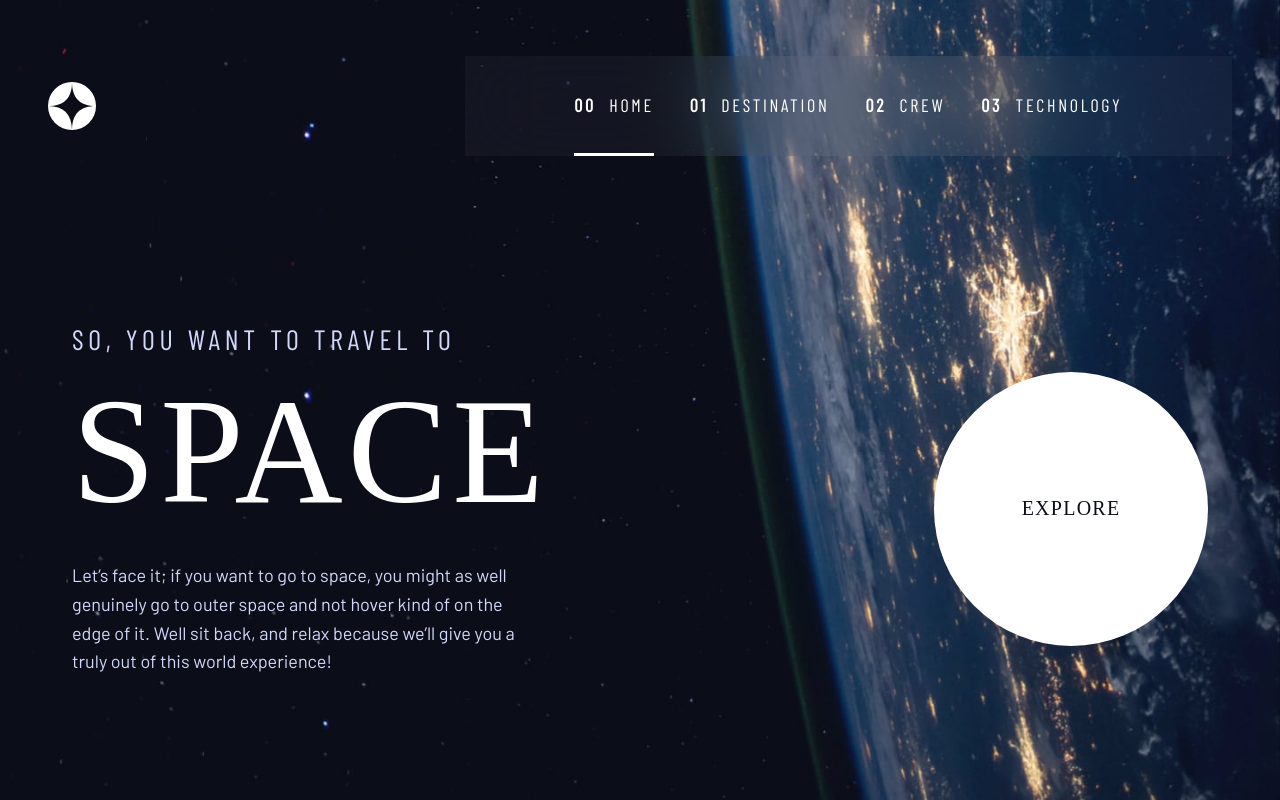
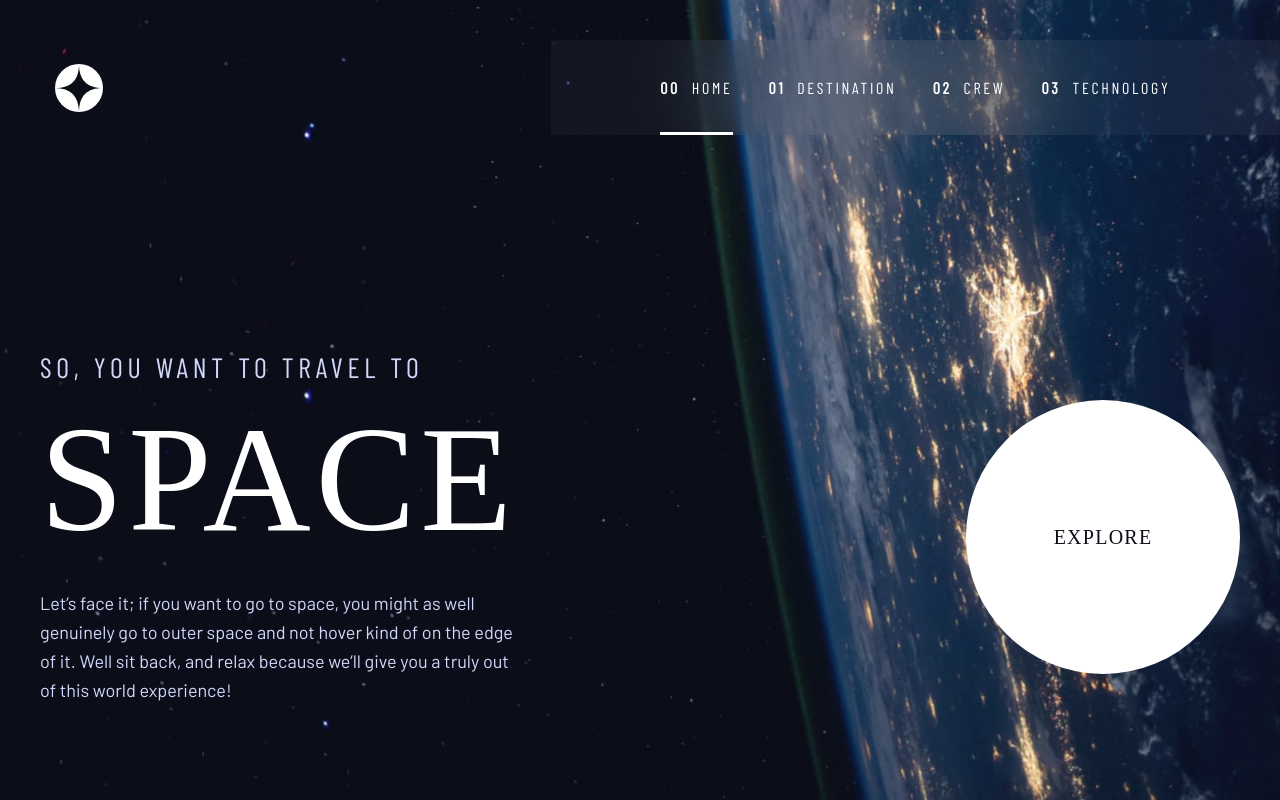
Before and after one commit to samuel-adu/space-tourism-website, a React (Create React App) app: page / in a window 1280 px wide. Built offline with nearby package versions, Linux system fonts and the light colour scheme; the HTML template or start-up script is replaced by a standard one; a web font is replaced by a local one.

Commit message:
style update

```diff
--- a/src/App.css
+++ b/src/App.css
@@ -146,20 +146,23 @@ p {
 }
 
 /* * Media Queries */
-@media (min-width: 640px) {
+@media (min-width: 40rem) {
   .container {
-    padding-inline: 2rem;
+    padding-inline: 2.5rem;
+    margin-inline: auto;
+    max-width: 1024px;
   }
 
   .page-heading {
     text-align: left;
+    margin-bottom: 3.75rem;
   }
 }
 
-@media (min-width: 1024px) {
+@media (min-width: 80rem) {
   .container {
+    padding-inline: 0;
     max-width: 1200px;
-    margin-inline: auto;
   }
 
   .page {
--- a/src/components/navbar/Navbar.jsx
+++ b/src/components/navbar/Navbar.jsx
@@ -17,7 +17,7 @@ function Navbar() {
   }, [navOpen]);
 
   return (
-    <div className="navbar">
+    <div className="navbar ">
       <Link className="logo" to="./">
         <img src={logo} alt="logo" />
       </Link>
@@ -36,9 +36,6 @@ function Navbar() {
       </button>
 
       <nav id="nav">
-        {/* <button onClick={toggleNav} className="nav-btn nav__close-btn">
-          <img src={cross} alt="nav toggle" />
-        </button> */}
         <div>
           <ul className="nav__list">
             <li className="nav__item">
--- a/src/components/navbar/navbar.css
+++ b/src/components/navbar/navbar.css
@@ -3,7 +3,7 @@
   align-items: center;
   justify-content: space-between;
   padding: 1.5rem;
-  margin-bottom: 1.5rem;
+  /* margin-bottom: 1.5rem; */
 }
 
 nav {
@@ -43,7 +43,7 @@ nav {
 
 .nav__link {
   font-family: var(--ff-mono);
-  font-size: var(--text-base);
+  font-size: var(--text-sm);
   font-weight: 400;
   text-transform: uppercase;
   color: var(--text-secondary);
@@ -59,12 +59,7 @@ nav {
   font-weight: 700;
 }
 
-@media (min-width: 640px) {
-  .navbar {
-    /* padding: 1.5rem 2.4375rem; */
-    margin-bottom: 2.5rem;
-  }
-
+@media (min-width: 40rem) {
   nav {
     visibility: unset;
     position: absolute;
@@ -90,8 +85,9 @@ nav {
   .nav__item {
     position: relative;
   }
+
   .nav__link {
-    padding-block: 2.4375rem;
+    padding-block: 2.375rem;
   }
 
   .nav__link:after {
@@ -105,9 +101,10 @@ nav {
     opacity: 0;
   }
 
-  /* .nav__link:hover {
+  .nav__link:hover {
     opacity: 0.5;
-  } */
+  }
+
   .nav__link:hover::after {
     opacity: 1;
     background-color: hsl(var(--clr-white) / 0.5);
@@ -122,14 +119,11 @@ nav {
   }
 }
 
-@media (min-width: 1024px) {
+@media (min-width: 80rem) {
   .navbar {
-    padding: 3.5rem 3rem;
-    margin-bottom: 1.25rem;
-  }
-
-  nav {
-    position: static;
+    position: relative;
+    top: 2.5rem;
+    padding-inline: 3.4375rem;
   }
 
   .nav__list {
--- a/src/components/routes/crew/crew.css
+++ b/src/components/routes/crew/crew.css
@@ -15,8 +15,7 @@
   opacity: 1;
 }
 
-.crew-tab-btn:hover,
-.crew-tab-btn:focus {
+.crew-tab-btn:hover {
   opacity: 0.5;
 }
 
@@ -43,7 +42,11 @@
   background-image: url(../../../assets/crew/background-crew-mobile.jpg);
 }
 
-@media (min-width: 640px) {
+@media (min-width: 40rem) {
+  .crew-page {
+    margin-top: 2.5rem;
+  }
+
   .bg-crew {
     background-image: url(../../../assets/crew/background-crew-tablet.jpg);
   }
@@ -67,7 +70,11 @@
   }
 }
 
-@media (min-width: 1024px) {
+@media (min-width: 80rem) {
+  .crew-page {
+    margin-top: 7.25rem;
+  }
+
   .bg-crew {
     background-image: url(../../../assets/crew/background-crew-desktop.jpg);
   }
--- a/src/components/routes/destination/destination.css
+++ b/src/components/routes/destination/destination.css
@@ -34,17 +34,16 @@
   opacity: 0;
 }
 
-.destination-tab-btn:focus::after,
-.destination-tab-btn:hover::after {
-  opacity: 0.5;
-}
-
 .destination-tab-btn.active {
   color: var(--bg-secondary);
 }
 
 .destination-tab-btn.active::after {
   opacity: 1;
+}
+
+.destination-tab-btn:hover::after {
+  opacity: 0.5;
 }
 
 .bg-destination {
@@ -55,7 +54,11 @@
   margin-block: 2rem;
 }
 
-@media (min-width: 640px) {
+@media (min-width: 40rem) {
+  .destination-page {
+    margin-top: 2.5rem;
+  }
+
   .bg-destination {
     background-image: url(../../../assets/destination/background-destination-tablet.jpg);
   }
@@ -74,9 +77,13 @@
   }
 }
 
-@media (min-width: 1024px) {
+@media (min-width: 80rem) {
   .bg-destination {
     background-image: url(../../../assets/destination/background-destination-desktop.jpg);
+  }
+
+  .destination-page {
+    margin-top: 7.25rem;
   }
 
   .destination-tab {
--- a/src/components/routes/home/home.css
+++ b/src/components/routes/home/home.css
@@ -1,3 +1,7 @@
+.homepage {
+  margin-top: 1.5rem;
+}
+
 .bg-home {
   background-image: url(../../../assets/home/background-home-mobile.jpg);
 }
@@ -63,9 +67,9 @@
   transform: scale(1.5);
 }
 
-@media (min-width: 640px) {
+@media (min-width: 40rem) {
   .homepage {
-    margin-top: 6rem;
+    margin-top: 7rem;
   }
 
   .bg-home {
@@ -75,9 +79,18 @@
   .main-heading {
     letter-spacing: 3.375px;
   }
+
+  .large-btn {
+    width: 242px;
+    height: 242px;
+  }
 }
 
-@media (min-width: 1024px) {
+@media (min-width: 80rem) {
+  .homepage {
+    margin-top: 15rem;
+  }
+
   .bg-home {
     background-image: url(../../../assets/home/background-home-desktop.jpg);
   }
--- a/src/components/routes/technology/Technology.jsx
+++ b/src/components/routes/technology/Technology.jsx
@@ -40,7 +40,7 @@ function Technology() {
           <div className="preview-img">
             <picture>
               <source
-                media="(min-width: 1024px)"
+                media="(min-width: 80rem)"
                 srcset={require(`../../../${images.portrait}`)}
                 sizes=""
               />
--- a/src/components/routes/technology/technology.css
+++ b/src/components/routes/technology/technology.css
@@ -37,7 +37,11 @@
   background-image: url(../../../assets/technology/background-technology-mobile.jpg);
 }
 
-@media (min-width: 640px) {
+@media (min-width: 40rem) {
+  .technology-page {
+    margin-top: 2.5rem;
+  }
+
   .bg-technology {
     background-image: url(../../../assets/technology/background-technology-tablet.jpg);
   }
@@ -48,7 +52,11 @@
   }
 }
 
-@media (min-width: 1024px) {
+@media (min-width: 80rem) {
+  .technology-page {
+    margin-top: 7.25rem;
+  }
+
   .bg-technology {
     background-image: url(../../../assets/technology/background-technology-desktop.jpg);
   }
@@ -62,10 +70,15 @@
   .technology-page .preview-img {
     position: absolute;
     right: 0;
+    top: 17.5rem;
+    flex: 1;
+    order: 3;
+    align-self: center;
   }
 
   .technology-page .page__body {
-    width: 50%;
+    flex: 1;
+    max-width: 470px;
   }
 
   .technology-page .tab {
--- a/src/index.css
+++ b/src/index.css
@@ -28,7 +28,7 @@
   --text-xs: 0.75rem;
 }
 
-@media (min-width: 640px) {
+@media (min-width: 40rem) {
   :root {
     --heading-1: 9.375rem;
     --heading-2: 5rem;
@@ -44,7 +44,7 @@
   }
 }
 
-@media (min-width: 1024px) {
+@media (min-width: 64rem) {
   :root {
     --heading-1: 9.375rem;
     --heading-2: 6.25rem;
@@ -55,7 +55,7 @@
     --text-xl: 1.75rem;
     --text-lg: 1.25rem;
     --text-base: 1.125rem;
-    --text-sm: 0.875rem;
+    --text-sm: 1rem;
     --text-xs: 0.75rem;
   }
 }
```
